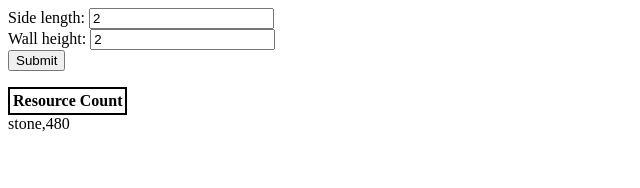
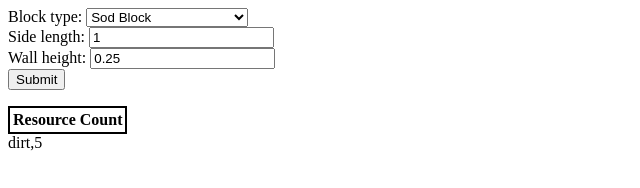
Before and after one commit to ducsuus/RoK-Calc, a plain HTML site: page index.html in a window 1280 px wide. Both pictures are taken after a click on the button "Submit". Shown: the whole page, without its empty margins (0-640 px from the left). Drawn offline with Linux system fonts and the light colour scheme.

Commit message:
Added Dropdown, Extended Materials

```diff
--- a/index.html
+++ b/index.html
@@ -5,9 +5,19 @@
    </head>
    <body>
       <form name="user-input">
-         Side length: <input type='text' id='side_length' value="2"/><br>
-         Wall height: <input type='text' id='wall_height' value="2"/><br>
-         <input type="button" value="Submit" onclick="submitdata()">
+		Block type: <select id="block_type">
+			<option value="sod">Sod Block</option>
+			<option value="thatch">Thatch Block</option>
+			<option value="clay">Clay Block</option>
+			<option value="wood">Wood Block</option>
+			<option value="log">Log Block</option>
+			<option value="cobble">Cobblestone Block</option>
+			<option value="iron">Reinforced Wood Block</option>
+			<option value="stone">Stone Block</option>
+		</select><br>
+        Side length: <input type='text' id='side_length' value="1"/><br>
+        Wall height: <input type='text' id='wall_height' value="0.25"/><br>
+        <input type="button" value="Submit" onclick="submitdata()">
       </form>
       <table id="info" style="border: 2px solid black;">
          <tr id="info-head">
@@ -16,7 +26,7 @@
          </tr>
       </table>
       <div id="info-calc-results">
-         dsadsasaddsa
+        dsadsasaddsa
       </div>
    </body>
    <script src="js.js"></script>
--- a/js.js
+++ b/js.js
@@ -5,12 +5,23 @@ var results = document.getElementById("info-calc-results");
 var block = new Array();
 
 block["block"] = [
-    ["stone", 9999],
-    ["wood", 9999]
-];
-block["cobble"] = [
-    ["stone", 30]
-];
+		["stone", 9999],
+		["wood", 9999],
+		["dirt", 9999],
+		["hay", 9999],
+		["clay", 9999],
+		["iron", 9999],
+		["stone slab", 9999]
+		];
+
+block["sod"] = [["dirt", 5]];
+block["thatch"] = [["hay", 5]];
+block["clay"] = [["clay", 10]]
+block["wood"] = [["wood", 30]];
+block["log"] = [["wood", 70]];
+block["cobble"] = [["stone", 30]];
+block["iron"] = [["wood", 50], ["iron", 1]];
+block["stone"] = [["stone slab", 1], ["clay", 5]];
 
 
 function updateInfo(total_blocks, materials) {
@@ -39,7 +50,8 @@ function getMaterials(total_blocks, block_type) {
 }
 
 function submitdata() {
-    var block_type = "cobble";
+
+	var block_type = document.getElementById("block_type").value;
     var side_length = document.getElementById("side_length").value;
     var wall_height = document.getElementById("wall_height").value;
 
@@ -50,4 +62,7 @@ function submitdata() {
 
         updateInfo(total_blocks, materials);
     }
+    else{
+
+    }
 }
```
